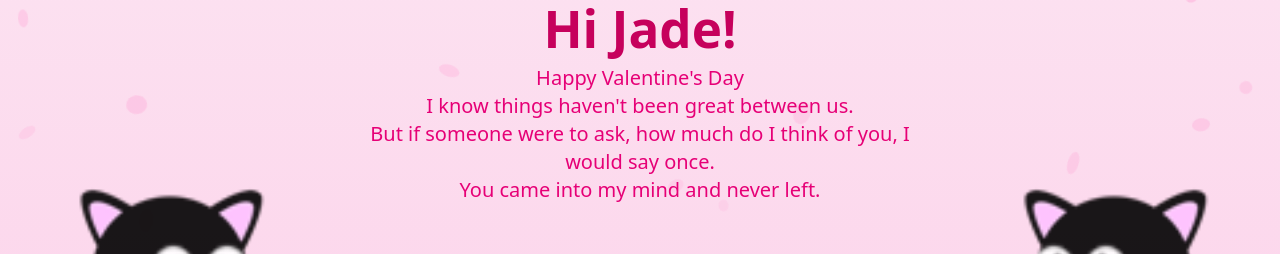
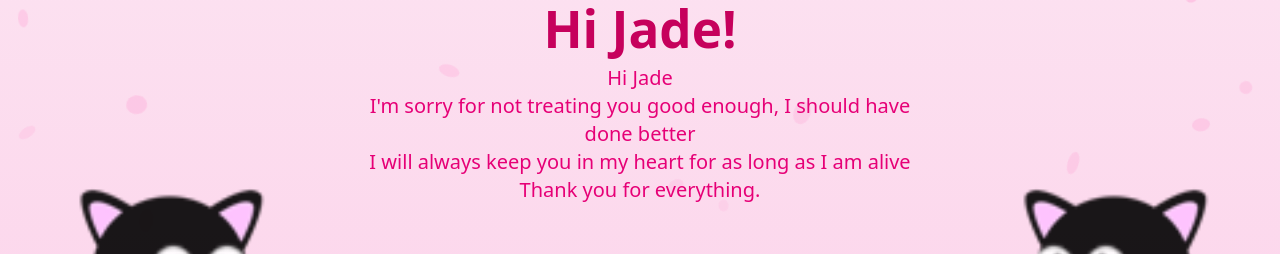
Before and after one commit to cylify/jade, a React (Vite) app: page / in a window 1280 px wide. Shown: the part 290-544 px from the top of the page. Built offline with nearby package versions, Linux system fonts and the light colour scheme; no server answers; sample sign-in values are in the browser's storage.

Commit message:
Update Home.jsx

```diff
--- a/src/pages/Home.jsx
+++ b/src/pages/Home.jsx
@@ -37,16 +37,16 @@ function Home() {
           Hi Jade!
         </h1>
         <p className="text-pink-600 text-lg sm:text-xl max-w-xl mx-auto">
-          Happy Valentine's Day
+          Hi Jade
         </p>
         <p className="text-pink-600 text-lg sm:text-xl max-w-xl mx-auto">
-          I know things haven't been great between us.
+          I'm sorry for not treating you good enough, I should have done better
         </p>
         <p className="text-pink-600 text-lg sm:text-xl max-w-xl mx-auto">
-          But if someone were to ask, how much do I think of you, I would say once.
+          I will always keep you in my heart for as long as I am alive
         </p>
         <p className="text-pink-600 text-lg sm:text-xl max-w-xl mx-auto">
-          You came into my mind and never left.
+          Thank you for everything.
         </p>
       </div>
 
```
